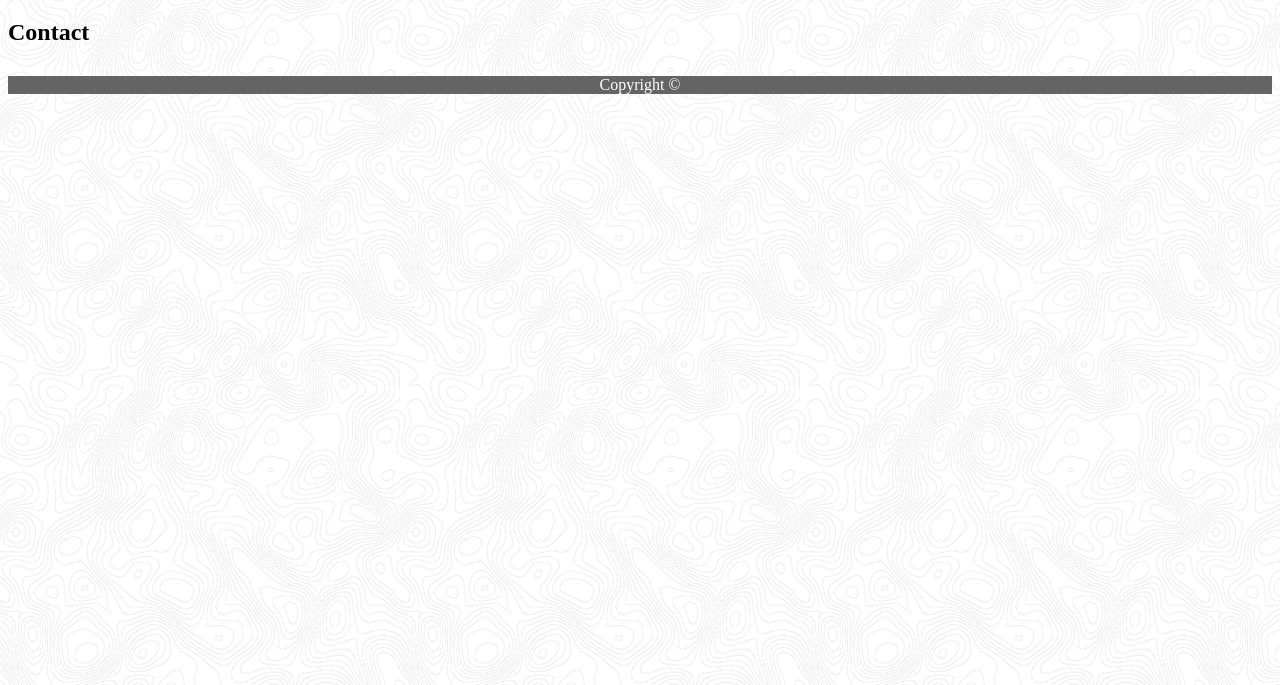
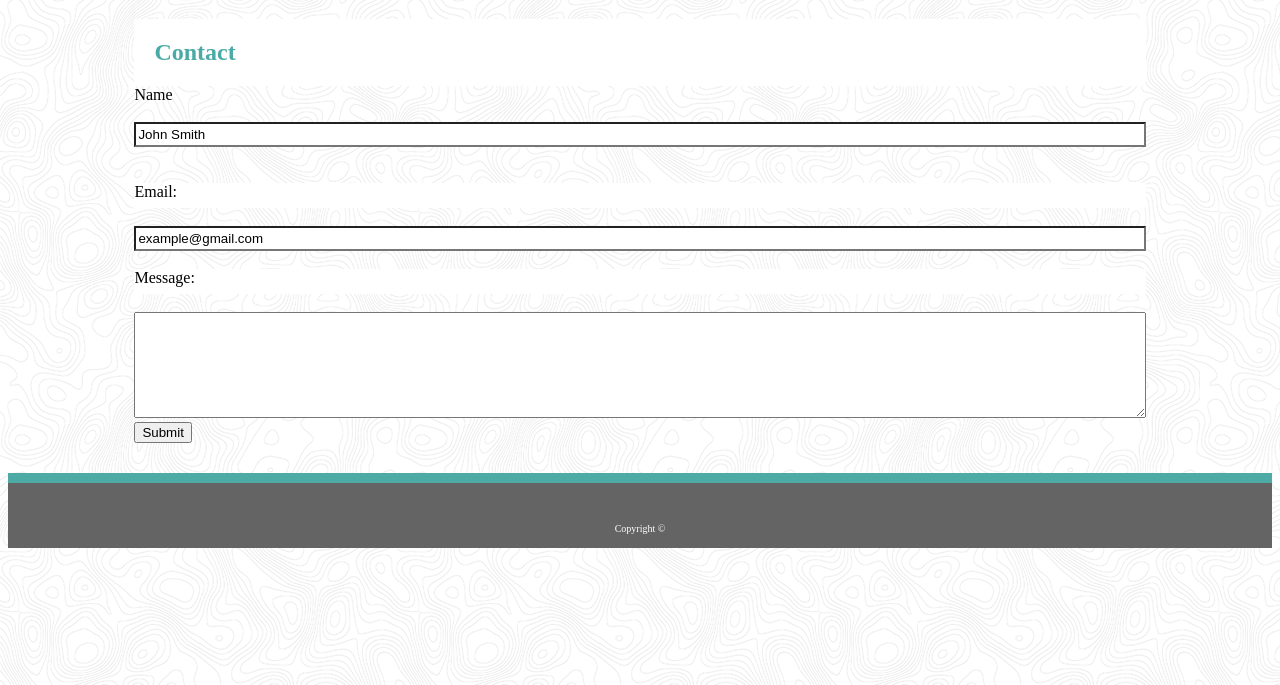
Before and after one commit to brucewilson1103/Basic-Portfolio, a plain HTML site: page contact.html in a window 1280 px wide. Shown: the part 115-800 px from the top of the page. Drawn offline with Linux system fonts and the light colour scheme.

Commit message:
contact page

```diff
--- a/assets/css/style.css
+++ b/assets/css/style.css
@@ -50,6 +50,7 @@ ul {
 
 h2 {
   clear: both;
+  color: #4aaaa5;
 }
 
 .middle {
@@ -60,6 +61,13 @@ h2 {
   color: #4aaaa5;
   background-color:#ffffff;
   height: 400px;
+}
+.two{
+  width: 80%;
+  margin: 0 auto;
+  color: #4aaaa5;
+  background-color:#ffffff;
+  padding: 20px;
 }
 p {
   font-family: Arial, Helvetica, sans-serif;
@@ -80,4 +88,41 @@ footer{
   color: #fff;
   text-align: center;
   clear: both;
+  height: 75px;
 }
+
+.green{
+  height: 10px;
+  background-color: #4EAAA4;
+}
+
+.copy{
+  height: 30px;
+  font-size: 10px;
+  bottom: 0;
+  margin-top: 40px;
+}
+  /* contact form */
+  .input{
+    display: block;
+    margin-left: 15px;
+    height: 25px;
+    width: 80%;
+    margin: 0 auto;
+    background-color: white;
+
+  }
+   .forminput{
+    width: 80%;
+    margin: 0 auto;
+  }
+
+.button{
+  margin-left:10%
+
+}
+.textheight{
+  line-height: 50px;
+  margin-left: 10%;
+  width: 80%
+}
--- a/contact.html
+++ b/contact.html
@@ -1,14 +1,15 @@
 <!DOCTYPE html>
 <html lang="en">
   <head>
-  <meta charset="UTF-8">
-  <meta name="viewport" content="width=device-width, initial-scale=1.0">
-  <meta http-equiv="X-UA-Compatible" content="ie=edge">
+    <meta charset="UTF-8" />
+    <meta name="viewport" content="width=device-width, initial-scale=1.0" />
+    <meta http-equiv="X-UA-Compatible" content="ie=edge" />
     <title>Document</title>
-  <link rel="stylesheet" href="assets/css/style.css">
+    <link rel="stylesheet" href="assets/css/style.css" />
   </head>
   <body>
-    <div class="top"><h1>Bruce Wilson</h1>
+    <div class="top">
+      <h1>Bruce Wilson</h1>
       <div>
         <ul>
           <li class="portfolio"><a href="portfolio.html"> Portfolio</a></li>
@@ -19,16 +20,23 @@
     </div>
 
     <div class="conwhite">
-            <h2>Contact</h2>
+      <h2 class="two">Contact</h2>
+      <form class="middle," action="/action_page.php">
+        <div class="forminput">Name</div>
+        <br />
+        <input class="input" type="text" name="lastname" value="John Smith" />
+        <br /><br />
+        <div class="input">Email:</div>
+        <br />
+        <input class="input" type="text" value="example@gmail.com" /> <br />
+        <div class="input">Message:</div>
+        <br />
+        <textarea class="input, textheight"></textarea>
+        <br>
+        <input class="button" type="submit" value="Submit" />
+      </form>
+    </div>
 
-
-
-
-
-
-
-
-        </div>
 
 
     <footer>
```
Also changed, not shown: portfolio.html (+13 -0 lines). Lines whose indentation alone changed are shown as unchanged.
